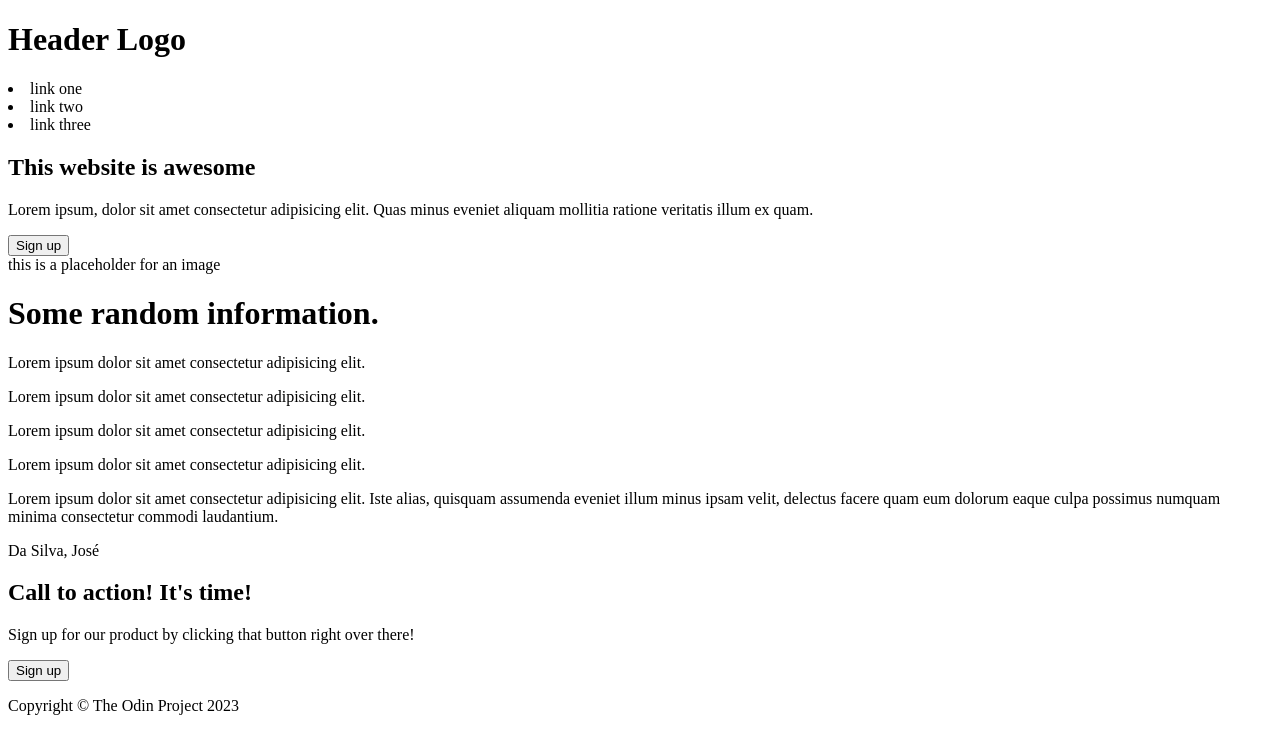
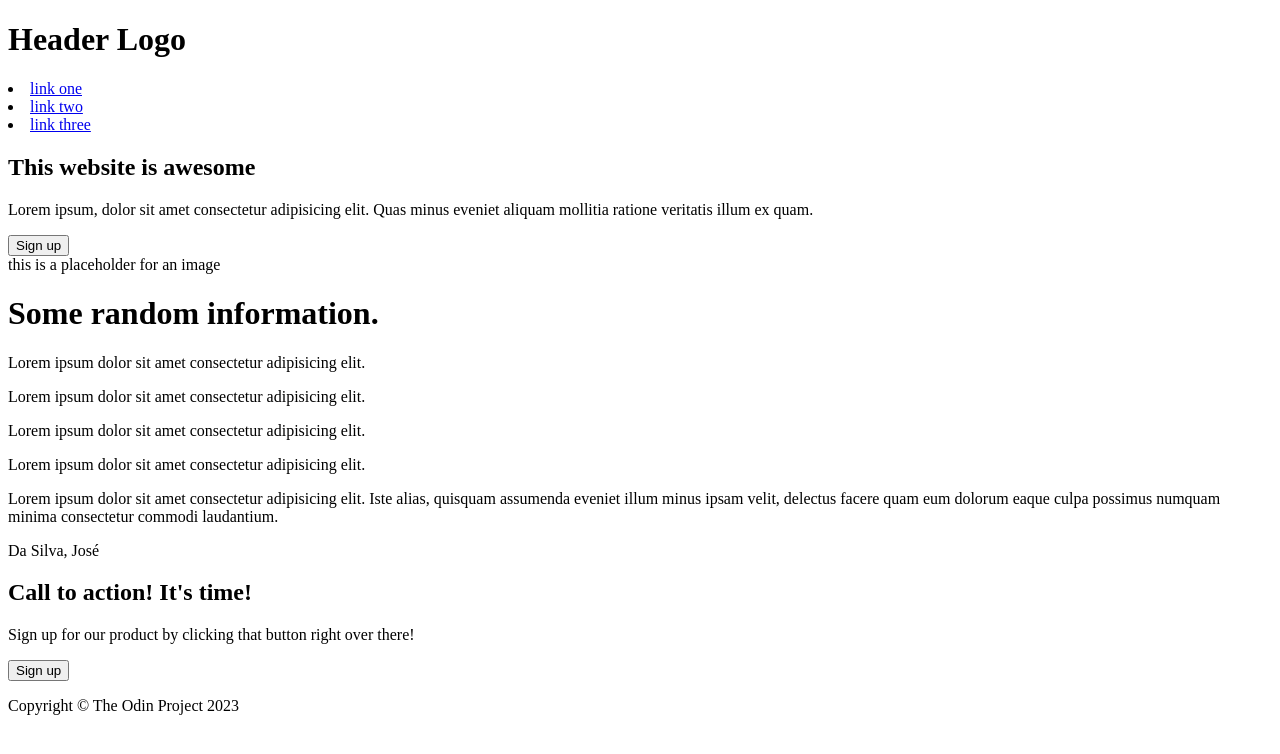
Before and after one commit to caiobs/odin-landing-page, a plain HTML site: page index.html in a window 1280 px wide. Drawn offline with Linux system fonts and the light colour scheme.

Commit message:
modified index file some improvement in the html file (adding some divs elements)

```diff
--- a/index.html
+++ b/index.html
@@ -3,7 +3,7 @@
 <head>
     <meta charset="UTF-8">
     <meta name="viewport" content="width=device-width, initial-scale=1.0">
-    <title>Landing Page!</title>
+    <title>Landing Page! | The Odin Project</title>
 </head>
 <body>
 
@@ -11,9 +11,9 @@
         <header>
             <h1>Header Logo</h1>
             <nav>
-                <li>link one</li>
-                <li>link two</li>
-                <li>link three</li>
+                <li><a href="#">link one</a></li>
+                <li><a href="##">link two</a></li>
+                <li><a href="###">link three</a></li>
             </nav>
         </header>
         <div class="hero-main">
@@ -30,6 +30,7 @@
 
     <main class="info">
         <h1>Some random information.</h1>
+        <div class="images">
             <div class="img-info">
                 <div class="image"></div>
                 <p>Lorem ipsum dolor sit amet consectetur adipisicing elit.</p>
@@ -46,6 +47,7 @@
                 <div class="image"></div>
                 <p>Lorem ipsum dolor sit amet consectetur adipisicing elit.</p>
             </div>
+        </div>
     </main>
 
     <aside>
@@ -57,8 +59,10 @@
 
     <section class="action">
         <div class="act">
+            <div class="call">
                 <h1>Call to action! It's time!</h1>
                 <p>Sign up for our product by clicking that button right over there!</p>
+            </div>
             <input type="button" value="Sign up">
         </div>
     </section>
```
Lines whose indentation alone changed are shown as unchanged.
